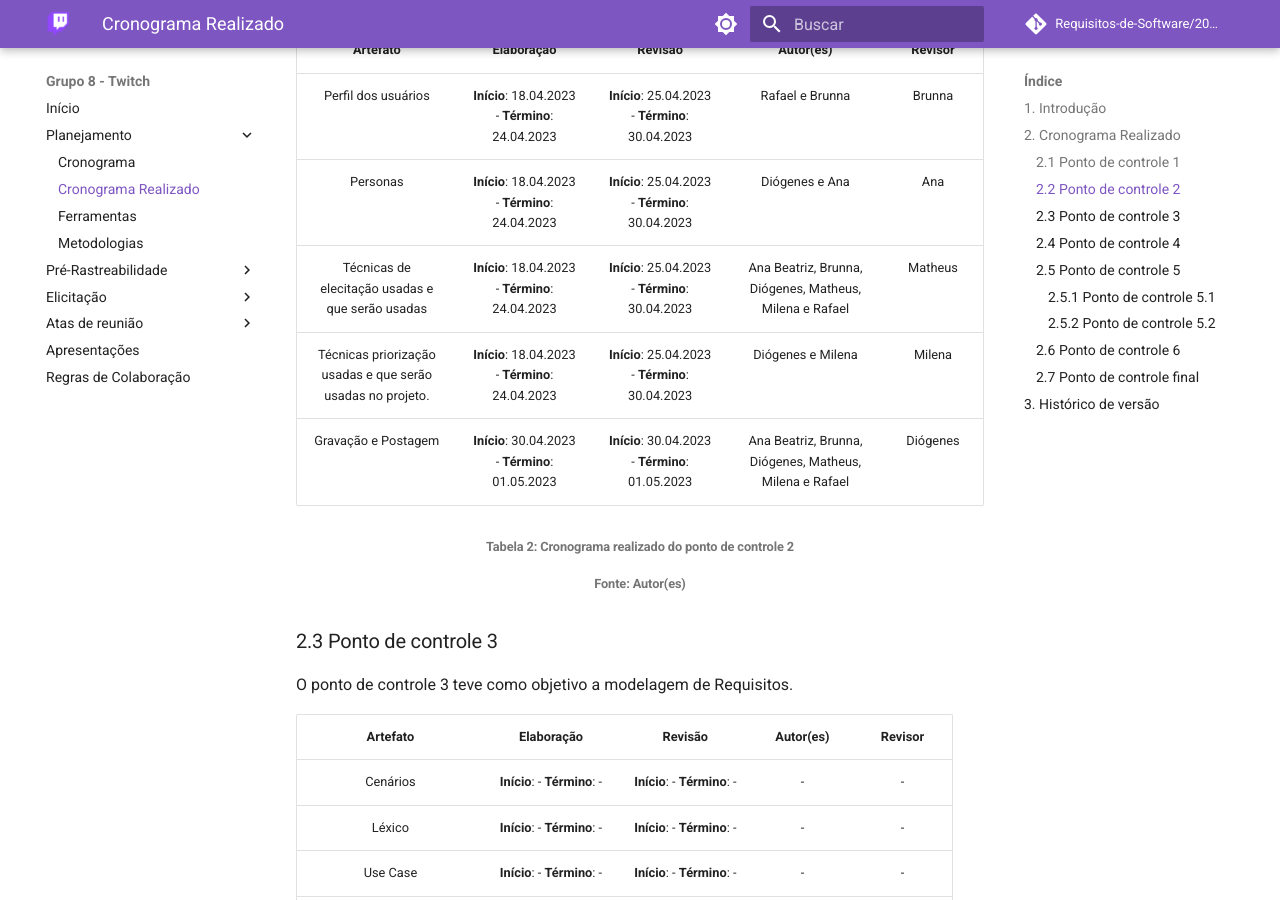
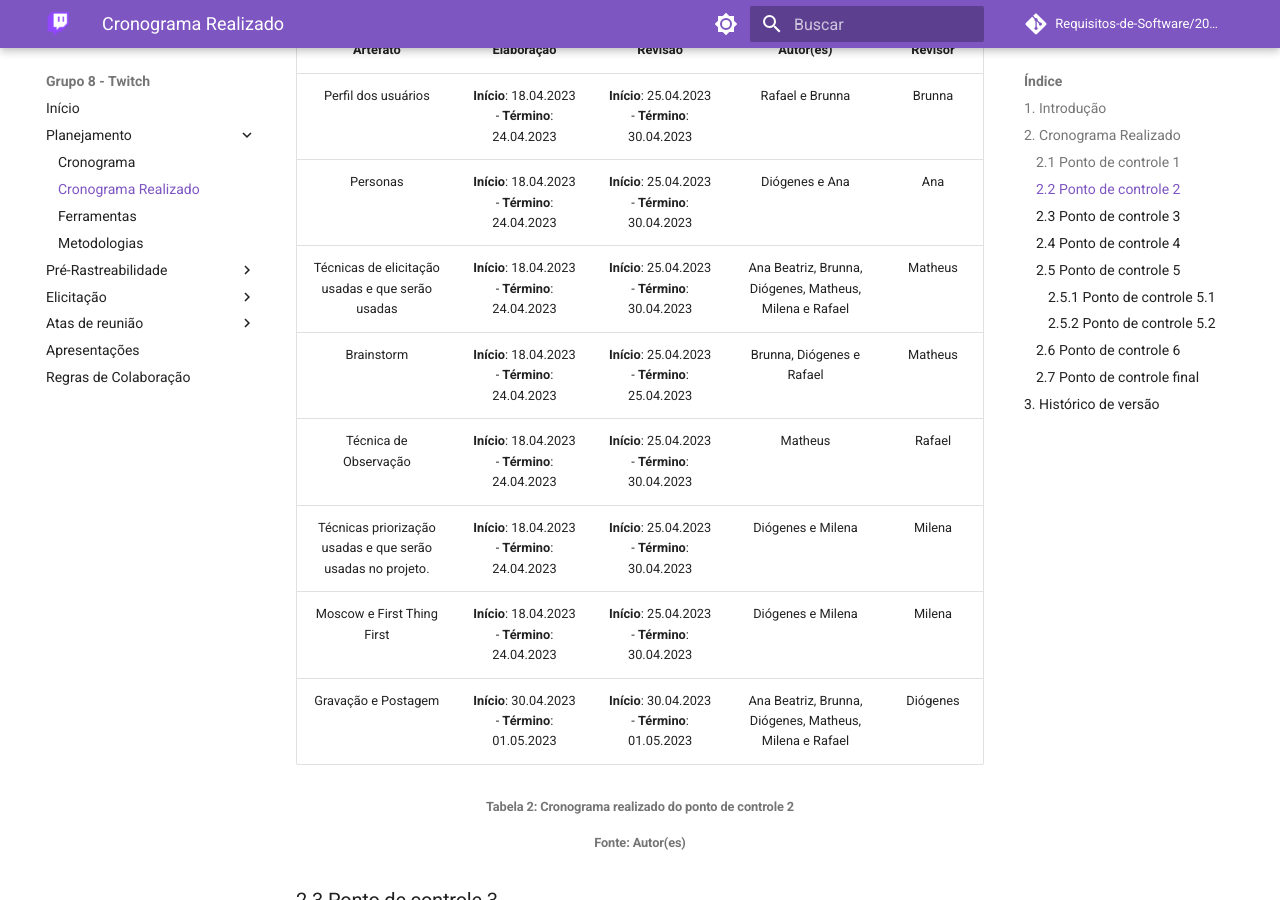
Before and after one commit to Requisitos-de-Software/2023.1-Twitch, an MkDocs documentation site: the page built from docs/planejamento/cronograma_realizado.md, in a window 1280 px wide and 900 px high, scrolled down 1315 px. Built offline with MkDocs 1.6.1 and Material for MkDocs 9.7.7, drawn with Linux system fonts in a browser that asks for light colours; comment, search, counter and statistics services are not loaded.

Commit message:
docs: Cronograma atualizado

```diff
--- a/docs/planejamento/cronograma_realizado.md
+++ b/docs/planejamento/cronograma_realizado.md
@@ -31,8 +31,11 @@ O ponto de controle 2 teve como objetivo Elicitação – Técnicas e Priorizaç
 | :------: | :-------: | :-----: | :--------: | :------: |
 | Perfil dos usuários | **Início**: 18.04.2023 -  **Término**: 24.04.2023 | **Início**: 25.04.2023 -  **Término**: 30.04.2023 | Rafael e Brunna | Brunna |
 | Personas | **Início**: 18.04.2023 -  **Término**: 24.04.2023 | **Início**: 25.04.2023 -  **Término**: 30.04.2023 | Diógenes e Ana | Ana |
-| Técnicas de elecitação usadas e que serão usadas | **Início**: 18.04.2023 -  **Término**: 24.04.2023 | **Início**: 25.04.2023 -  **Término**: 30.04.2023 | Ana Beatriz, Brunna, Diógenes, Matheus, Milena e Rafael | Matheus |
+| Técnicas de elicitação usadas e que serão usadas | **Início**: 18.04.2023 -  **Término**: 24.04.2023 | **Início**: 25.04.2023 -  **Término**: 30.04.2023 | Ana Beatriz, Brunna, Diógenes, Matheus, Milena e Rafael | Matheus |
+| Brainstorm | **Início**: 18.04.2023 -  **Término**: 24.04.2023 | **Início**: 25.04.2023 -  **Término**: 25.04.2023 |  Brunna, Diógenes e Rafael | Matheus |
+| Técnica de Observação | **Início**: 18.04.2023 -  **Término**: 24.04.2023 | **Início**: 25.04.2023 -  **Término**: 30.04.2023 | Matheus | Rafael |
 | Técnicas priorização usadas e que serão usadas no projeto. | **Início**: 18.04.2023 -  **Término**: 24.04.2023 | **Início**: 25.04.2023 -  **Término**: 30.04.2023 | Diógenes e Milena | Milena |
+| Moscow e First Thing First | **Início**: 18.04.2023 -  **Término**: 24.04.2023 | **Início**: 25.04.2023 -  **Término**: 30.04.2023 | Diógenes e Milena | Milena |
 | Gravação e Postagem | **Início**: 30.04.2023 -  **Término**: 01.05.2023 | **Início**: 30.04.2023 -  **Término**: 01.05.2023 | Ana Beatriz, Brunna, Diógenes, Matheus, Milena e Rafael | Diógenes |
 
 <h6 align = "center"> Tabela 2: Cronograma realizado do ponto de controle 2 </h6>
```
